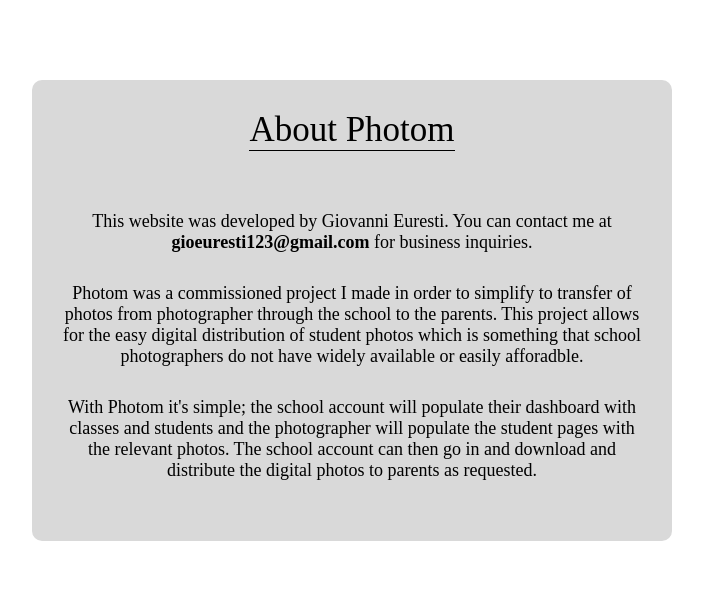
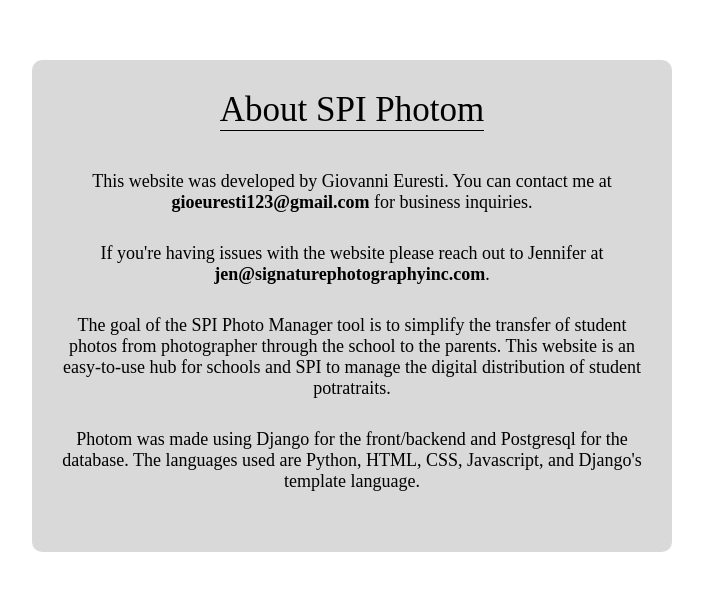
Before and after one commit to geuresti/Photom, a Django app: page /photom/about/ in a window 1280 px wide; the page is wider, and only the part inside the window is pictured. Shown: the part 109-700 px from the top of that part, without its empty margins (288-991 px from the left). Run offline with Django 4.2, Linux system fonts and the light colour scheme; a user stored in the database is signed in; tables that the repository leaves empty hold one stand-in row (values such as "Sample post").

Commit message:
updated student model to remove age field. updated corresponding forms, templates, and views. updated class model to allow for non-numeric grades (ex: pk, k). testing account settings CRUD. updated stylings. updated about and contact pages.

```diff
--- a/photomanager/photom/forms.py
+++ b/photomanager/photom/forms.py
@@ -155,7 +155,7 @@ class StudentForm(forms.ModelForm):
         fields = [
             "first_name",
             "last_name",
-            "student_age",
+           # "student_age",
             "student_class",
             "student_ID",
             "student_photo_ID",
@@ -163,7 +163,7 @@ class StudentForm(forms.ModelForm):
         labels = {
             "first_name": _("First Name"),
             "last_name": _("Last Name"),
-            "student_age": _("Age"),
+           # "student_age": _("Age"),
             "student_class": _("Class"),
             "student_ID": _("ID #"),
             "student_photo_ID": _("Photo ID"),
--- a/photomanager/photom/models.py
+++ b/photomanager/photom/models.py
@@ -32,12 +32,11 @@ Age *
 ID Number
 Student Last Name
 Student First Name
-Homeroom Teacher
 """
 class Student(models.Model):
     first_name = models.CharField(max_length=50)
     last_name = models.CharField(max_length=50)
-    student_age = models.IntegerField()
+    #student_age = models.IntegerField()
     student_class = models.ForeignKey("Class", on_delete=models.CASCADE)
     student_ID = models.IntegerField()
     student_photo_ID = models.ImageField(default="photo-ids/default-photo-id.PNG", upload_to="photo-ids")
@@ -48,14 +47,16 @@ class Student(models.Model):
 """
 CLASS DATA
 
-Grade (can be “KG” or “PK”) (UPDATE TO CHAR FIELD)
+Class Name
+Homeroom Teacher
+Grade (can be “KG” or “PK”)
+School
 """
 class Class(models.Model):
     class_name = models.CharField(max_length=50)
     class_teacher = models.CharField(max_length=50)
-    class_grade = models.IntegerField()
-    # CLASS_GRADE needs to be a charfield because grade "PK" and "KG"
-    class_grade = models.IntegerField()
+    #class_grade = models.IntegerField()
+    class_grade = models.CharField(max_length=50)
 
     class_school = models.ForeignKey(SchoolAccount, blank=True, on_delete=models.CASCADE)
 
--- a/photomanager/photom/static/photom/about-contact.css
+++ b/photomanager/photom/static/photom/about-contact.css
@@ -5,7 +5,7 @@
     height: auto;
 
     margin: auto;
-    margin-top: 80px;
+    margin-top: 60px;
     padding: 30px;
     border-radius: 10px;
     background-color: var(--light-gray);
@@ -16,7 +16,7 @@
     border-bottom: 1px solid black;
     width: fit-content;
     margin: auto;
-    margin-bottom: 60px;
+    margin-bottom: 40px;
 }
 
 #ac-content p {
--- a/photomanager/photom/templates/photom/about.html
+++ b/photomanager/photom/templates/photom/about.html
@@ -12,26 +12,29 @@
 
 <div id="ac-content">
 
-    <h1> About Photom </h1>
+    <h1> About SPI Photom </h1>
 
     <p>
         This website was developed by Giovanni Euresti.
-        You can contact me at <b>gioeuresti123@gmail.com</b> for
-        business inquiries.
+        You can contact me at <b>gioeuresti123@gmail.com</b> for business inquiries.
     </p>
 
     <p>
-        Photom was a commissioned project I made in order to simplify to transfer
-        of photos from photographer through the school to the parents. This project
-        allows for the easy digital distribution of student photos which is something
-        that school photographers do not have widely available or easily afforadble.
+        If you're having issues with the website please reach out to Jennifer at
+        <b>jen@signaturephotographyinc.com</b>.
     </p>
 
     <p>
-        With Photom it's simple; the school account will populate their dashboard
-        with classes and students and the photographer will populate the student
-        pages with the relevant photos. The school account can then go in and
-        download and distribute the digital photos to parents as requested.
+        The goal of the SPI Photo Manager tool is to simplify the transfer of student
+        photos from photographer through the school to the parents. This website is
+        an easy-to-use hub for schools and SPI to manage the digital distribution of
+        student potratraits.
+    </p>
+
+    <p>
+        Photom was made using Django for the front/backend and Postgresql for the
+        database. The languages used are Python, HTML, CSS, Javascript, and Django's
+        template language.
     </p>
 
 </div>
--- a/photomanager/photom/templates/photom/class_settings.html
+++ b/photomanager/photom/templates/photom/class_settings.html
@@ -9,7 +9,6 @@
 {% endblock %}
 
 {% block content %}
-
     <div id="class-settings-wrapper">
         <div id="class-settings-sub-wrapper">
             <div id="class-name-icon-wrapper">
@@ -19,7 +18,6 @@
                             <circle cx="138" cy="138" r="131" stroke="black" stroke-width="14"/>
                             <path d="M208 145C211.866 145 215 141.866 215 138C215 134.134 211.866 131 208 131L208 145ZM64.0503 133.05C61.3166 135.784 61.3166 140.216 64.0503 142.95L108.598 187.497C111.332 190.231 115.764 190.231 118.497 187.497C121.231 184.764 121.231 180.332 118.497 177.598L78.8995 138L118.497 98.402C121.231 95.6683 121.231 91.2362 118.497 88.5025C115.764 85.7688 111.332 85.7688 108.598 88.5025L64.0503 133.05ZM208 131L69 131L69 145L208 145L208 131Z" fill="black"/>
                         </svg>
-
                     </a>
 
                     <a id="trash-icon-wrapper" href="{% url 'delete_class' class.pk %}" onclick="return confirm('Are you want to delete this class?');">
@@ -57,5 +55,4 @@
             </form>
         </div>
     </div>
-
 {% endblock %}
--- a/photomanager/photom/templates/photom/student_settings.html
+++ b/photomanager/photom/templates/photom/student_settings.html
@@ -46,10 +46,12 @@
                     <div class="us-form-label">{{ student_form.last_name.label }}</div>
                     {{ student_form.last_name }}
                 </div>
+                <!--
                 <div class="us-form-row">
                     <div class="us-form-label">{{ student_form.student_age.label }}</div>
                     {{ student_form.student_age }}
                 </div>
+                -->
                 <div class="us-form-row">
                     <div class="us-form-label">{{ student_form.student_class.label }}</div>
                     {{ student_form.student_class }}
--- a/photomanager/photom/templates/photom/view_student.html
+++ b/photomanager/photom/templates/photom/view_student.html
@@ -36,7 +36,8 @@
             <ul>
                 <li><b>Name:</b> {{ student.first_name }} {{ student.last_name }} </li>
                 <li><b>Class:</b> {{ student.student_class }} </li>
-                <li><b>Age:</b> {{ student.student_age }} </li>
+                <!--<li><b>Age:</b> {{ student.student_age }} </li>-->
+                <li><b>Grade:</b> {{ student.student_class.class_grade }} </li>
                 <li><b>Student ID:</b> {{ student.student_ID }} </li>
                 <li><b>Total Photos:</b> {{ student.photo_set.all | length }} </li>
             </ul>
--- a/photomanager/photom/views/views.py
+++ b/photomanager/photom/views/views.py
@@ -13,7 +13,13 @@ from django.contrib.auth.decorators import login_required
 @login_required
 def index(request):
     school = SchoolAccount.objects.get(user=request.user)
-    classes = Class.objects.filter(class_school = school).order_by("-class_grade")
+
+    filetered_classes = Class.objects.filter(class_school=school).order_by("-class_grade")
+    classes_a = [cls for cls in filetered_classes if cls.class_grade.isnumeric()]
+    classes_b = [cls for cls in filetered_classes if not cls.class_grade.isnumeric()]
+    classes_b.reverse()
+
+    classes = classes_a + classes_b
 
     context = {
         "classes":classes,
```
Also changed, not shown: photomanager/photom/static/photom/account_settings.css (+12 -2 lines), photomanager/photom/static/photom/manage_classes.css (+6 -3 lines), photomanager/photom/templates/photom/account_settings.html (+4 -3 lines), photomanager/photom/templates/photom/contact.html (+2 -6 lines), photomanager/photom/templates/photom/manage_classes.html (+5 -3 lines), photomanager/photom/views/views_classes.py (+9 -2 lines), photomanager/photom/migrations/0017_remove_student_student_age.py (added), photomanager/photom/migrations/0018_alter_class_class_grade.py (added).
